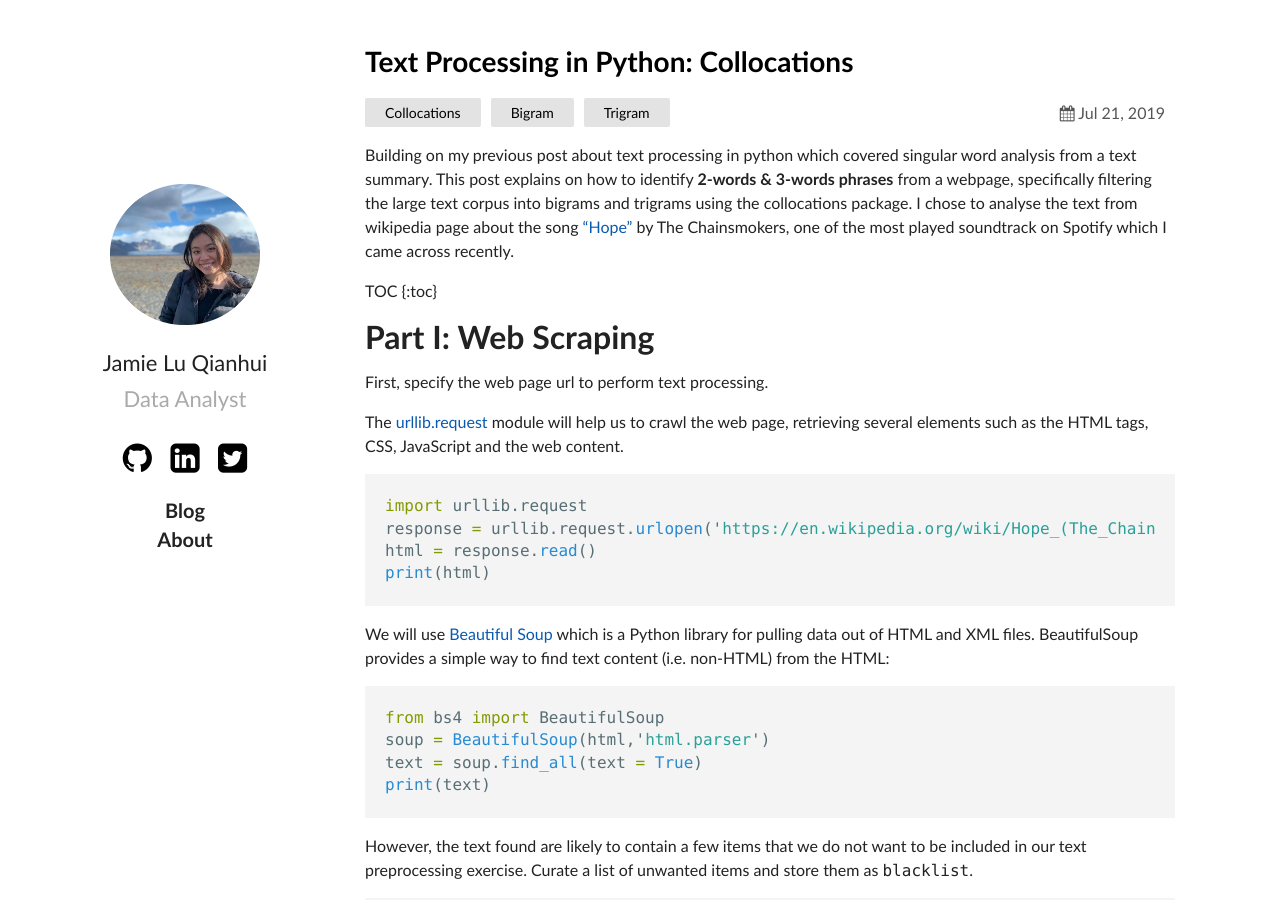
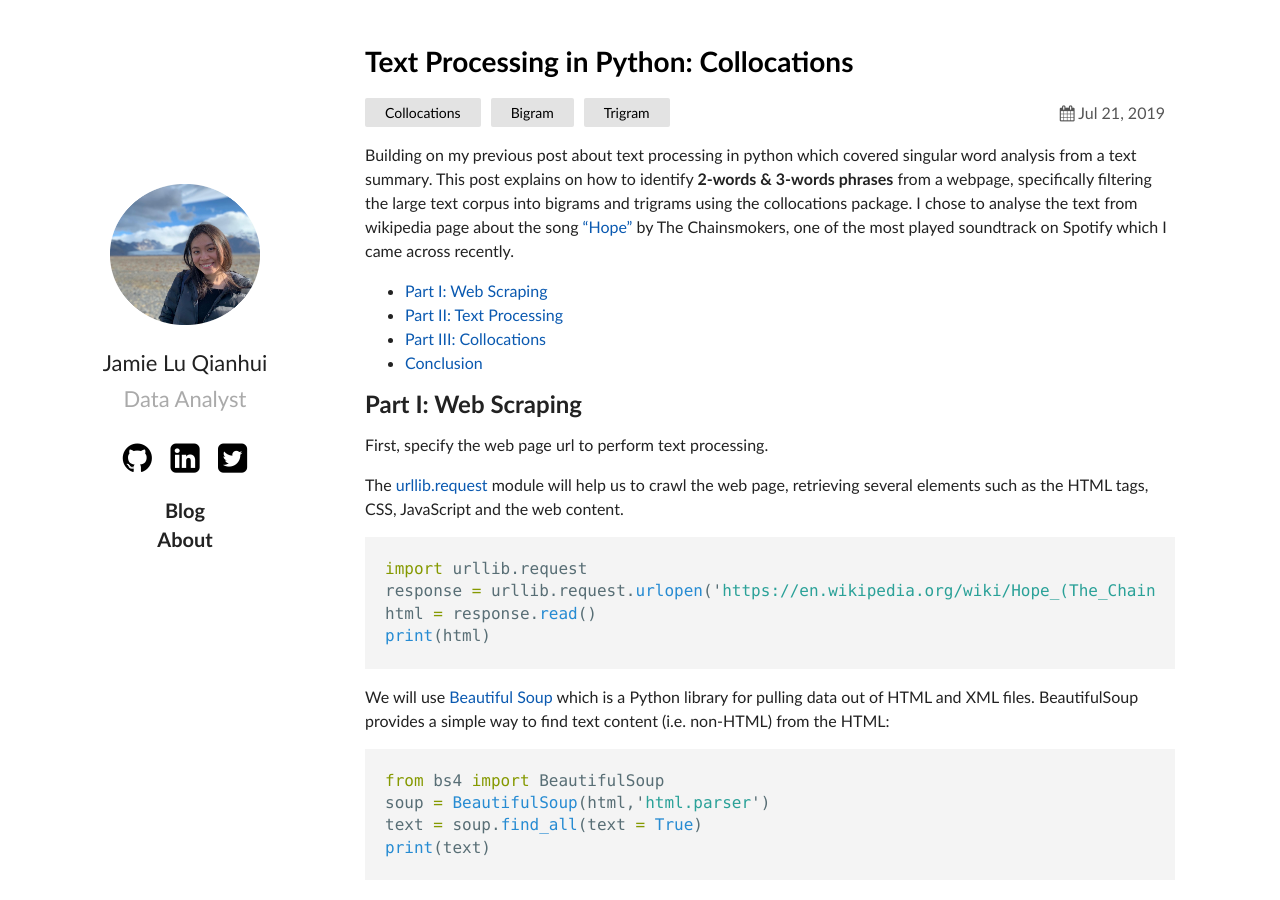
Before and after one commit to jamieqianhui/jamieqianhui.github.io, a Jekyll site: the page built from _posts/2019-07-21-Collocations-in-Python.markdown, in a window 1280 px wide and 900 px high. Built offline with Jekyll 4.4.1, drawn with Linux system fonts in a browser that asks for light colours.

Commit message:
updated TOC

````diff
--- a/_posts/2019-07-21-Collocations-in-Python.markdown
+++ b/_posts/2019-07-21-Collocations-in-Python.markdown
@@ -8,10 +8,10 @@ Building on my previous post about text processing in python which covered singu
 
 
 {: class="table-of-content"}
+* TOC
+{:toc}
 
-TOC {:toc}
-
-# Part I: Web Scraping
+## Part I: Web Scraping
 First, specify the web page url to perform text processing.
 
 The [urllib.request][urllib] module will help us to crawl the web page, retrieving several elements such as the HTML tags, CSS, JavaScript and the web content.
@@ -81,7 +81,7 @@ word_tokens = [''.join(c for c in s if c not in punctuation) for s in word_token
 word_tokens = [s for s in word_tokens if s]
 ```
 
-### Part III: Collocations
+## Part III: Collocations
 Collocations are expressions consisting of two or more words that correspond to some conventional way of saying things. Collocations include noun phrases like `romantic love` and `weapons of mass destruction`, phrasal verbs like `to make up`, and other stock phrases like `the rich and powerful.`
 
 Collocations are important for a number of applications: natural language generation (to make sure that the output sounds natural and mistakes like `idealized love` or `to take a decision` are avoided), computational lexicography (to automatically identify the important collocations to be listed in a dictionary entry), parsing (so that preference can be given to parses with natural collocations), and corpus linguistic research.
@@ -153,7 +153,7 @@ filtered_tri = trigramFreqTable[trigramFreqTable.trigram.map(lambda x: rightType
 The dataframe output of the `filtered_tri` will look like this: <br>
 ![filtered_tri]({{ '/assets/filtered_tri.png' | relative_url }})
 
-#### Conclusion
+## Conclusion
 From the results of the filtered bigram and trigram, we can roughly draw a few insights:
 + The song "Hope" is a collaboration between The Chainsmokers and Winona Oak.
 + It is a popular dance electronic song which had charted the billboard.
````
